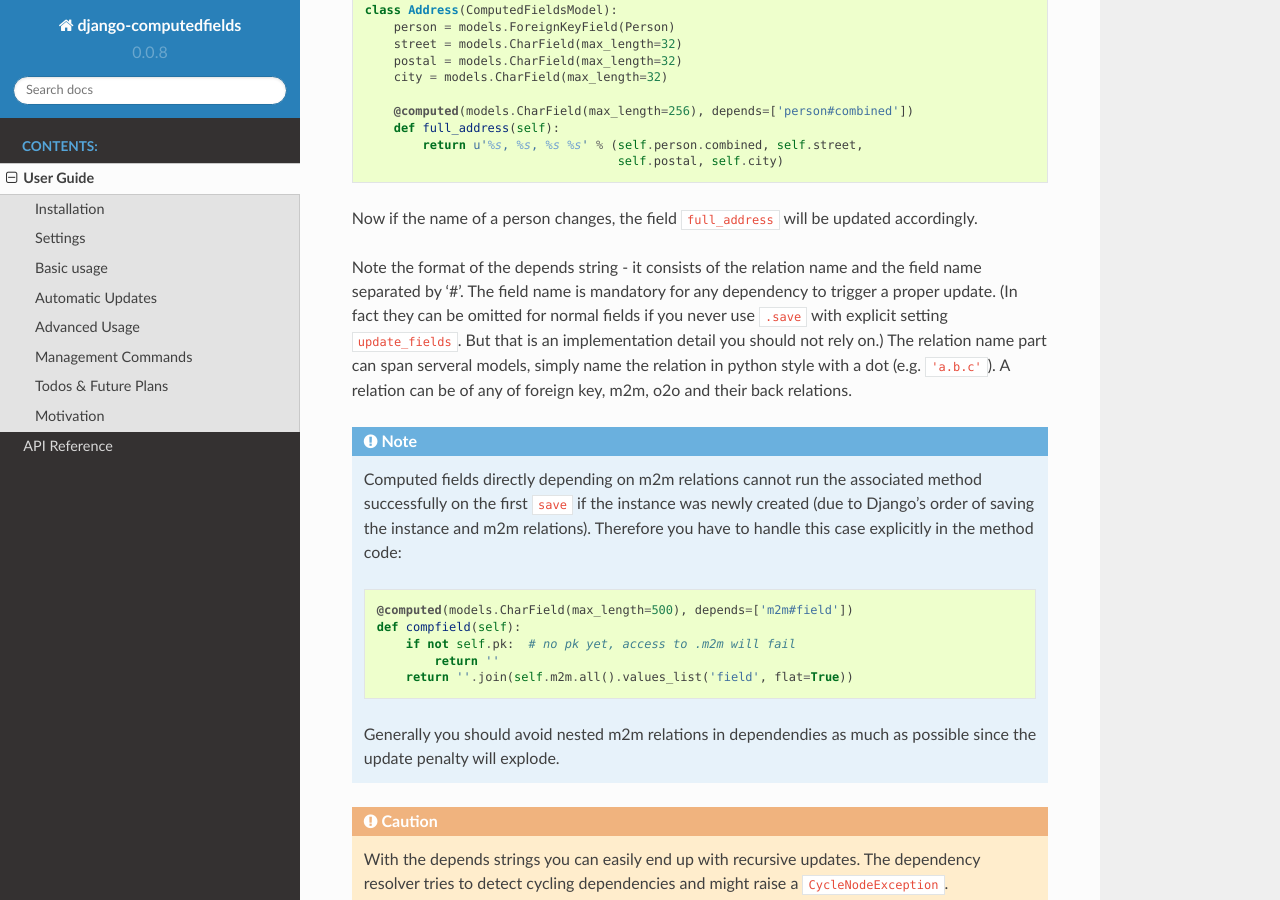
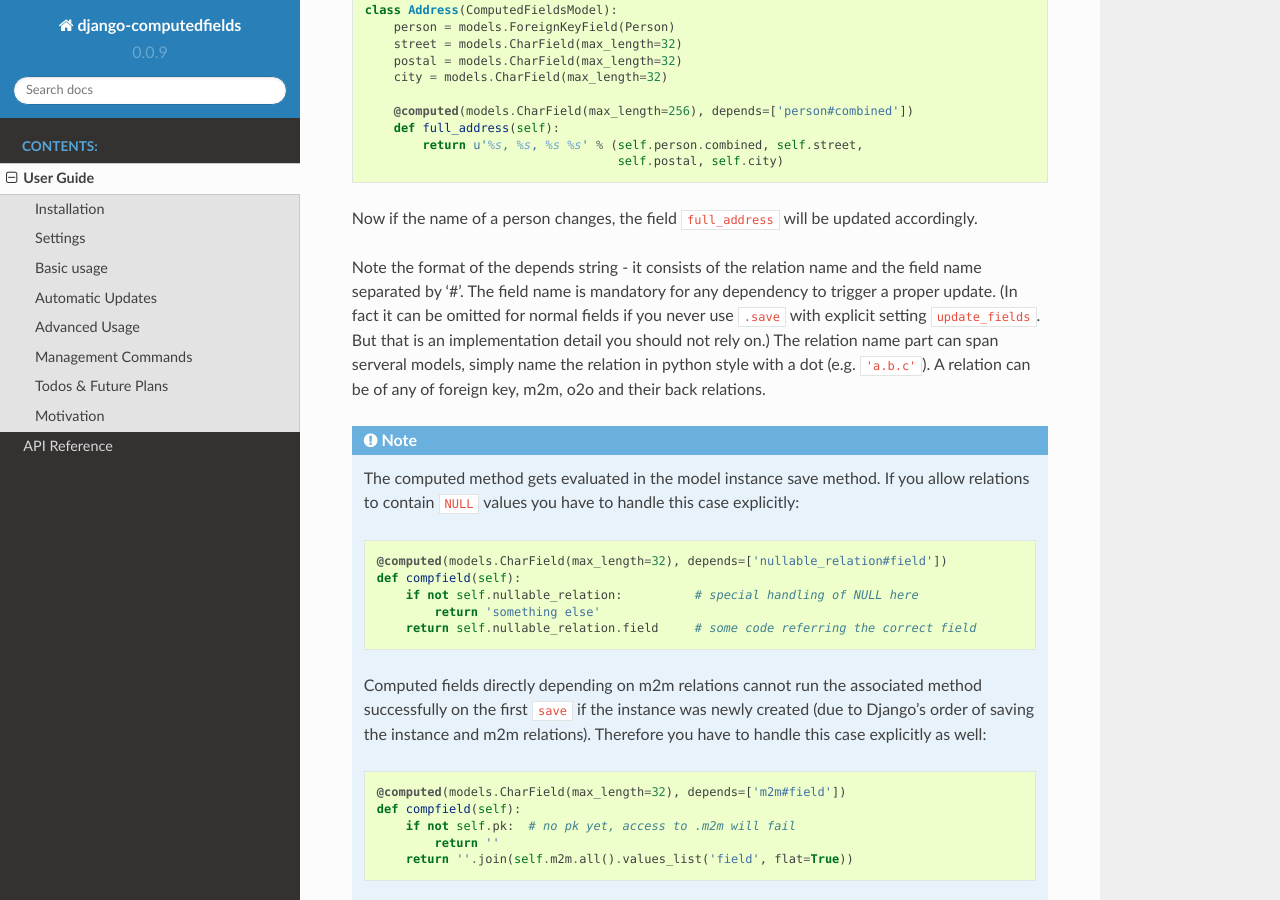
Before and after one commit to netzkolchose/django-computedfields, a Sphinx documentation site: the page built from docs/manual.rst, in a window 1280 px wide and 900 px high, scrolled down 1980 px. Built offline with Sphinx 7.4.7 and the Read the Docs theme 2.0.0, drawn with Linux system fonts in a browser that asks for light colours; the version number is read from the project's files by our own code; some of the changed text lies outside the part shown.

Commit message:
update docs

```diff
--- a/docs/conf.py
+++ b/docs/conf.py
@@ -27,13 +27,13 @@ django.setup()
 # -- Project information -----------------------------------------------------
 
 project = 'django-computedfields'
-copyright = '2018, netzkolchose'
+copyright = '2018, 2019, netzkolchose'
 author = 'netzkolchose'
 
 # The short X.Y version
 version = ''
 # The full version, including alpha/beta/rc tags
-release = '0.0.1'
+release = '0.0.9'
 
 
 # -- General configuration ---------------------------------------------------
@@ -140,7 +140,7 @@ latex_elements = {
 #  author, documentclass [howto, manual, or own class]).
 latex_documents = [
     (master_doc, 'django-computedfields.tex', 'django-computedfields Documentation',
-     'Joerg Breitbart', 'manual'),
+     author, 'manual'),
 ]
 
 
--- a/docs/manual.rst
+++ b/docs/manual.rst
@@ -110,7 +110,7 @@ accordingly.
 
 Note the format of the depends string - it consists of the relation name
 and the field name separated by '#'. The field name is mandatory for any
-dependency to trigger a proper update. (In fact they can be omitted for normal
+dependency to trigger a proper update. (In fact it can be omitted for normal
 fields if you never use ``.save`` with explicit setting ``update_fields``.
 But that is an implementation detail you should not rely on.)
 The relation name part can span serveral models, simply name the relation
@@ -119,14 +119,25 @@ A relation can be of any of foreign key, m2m, o2o and their back relations.
 
 .. NOTE::
 
+    The computed method gets evaluated in the model instance save method. If you
+    allow relations to contain ``NULL`` values you have to handle this case explicitly:
+
+    .. CODE:: python
+
+        @computed(models.CharField(max_length=32), depends=['nullable_relation#field'])
+        def compfield(self):
+            if not self.nullable_relation:          # special handling of NULL here
+                return 'something else'
+            return self.nullable_relation.field     # some code referring the correct field
+
     Computed fields directly depending on m2m relations cannot run the associated
     method successfully on the first ``save`` if the instance was newly created
     (due to Django's order of saving the instance and m2m relations). Therefore
-    you have to handle this case explicitly in the method code:
+    you have to handle this case explicitly as well:
 
     .. CODE:: python
 
-        @computed(models.CharField(max_length=500), depends=['m2m#field'])
+        @computed(models.CharField(max_length=32), depends=['m2m#field'])
         def compfield(self):
             if not self.pk:  # no pk yet, access to .m2m will fail
                 return ''
--- a/setup.py
+++ b/setup.py
@@ -10,7 +10,7 @@ setup(
     name='django-computedfields',
     packages=find_packages(exclude=['example']),
     include_package_data=True,
-    version='0.0.8',
+    version='0.0.9',
     license='MIT',
     description='autoupdated database fields for model methods',
     long_description=long_description,
@@ -20,7 +20,7 @@ setup(
     download_url='https://github.com/netzkolchose/django-computedfields/archive/0.0.8.tar.gz',
     keywords=['django', 'method', 'decorator', 'autoupdate', 'persistent', 'field'],
     classifiers=[
-        'Development Status :: 3 - Alpha',
+        'Development Status :: 4 - Beta',
         'Intended Audience :: Developers',
         'Topic :: Database',
         'Topic :: Database :: Front-Ends',
```
Also changed, not shown: 3 other files.
